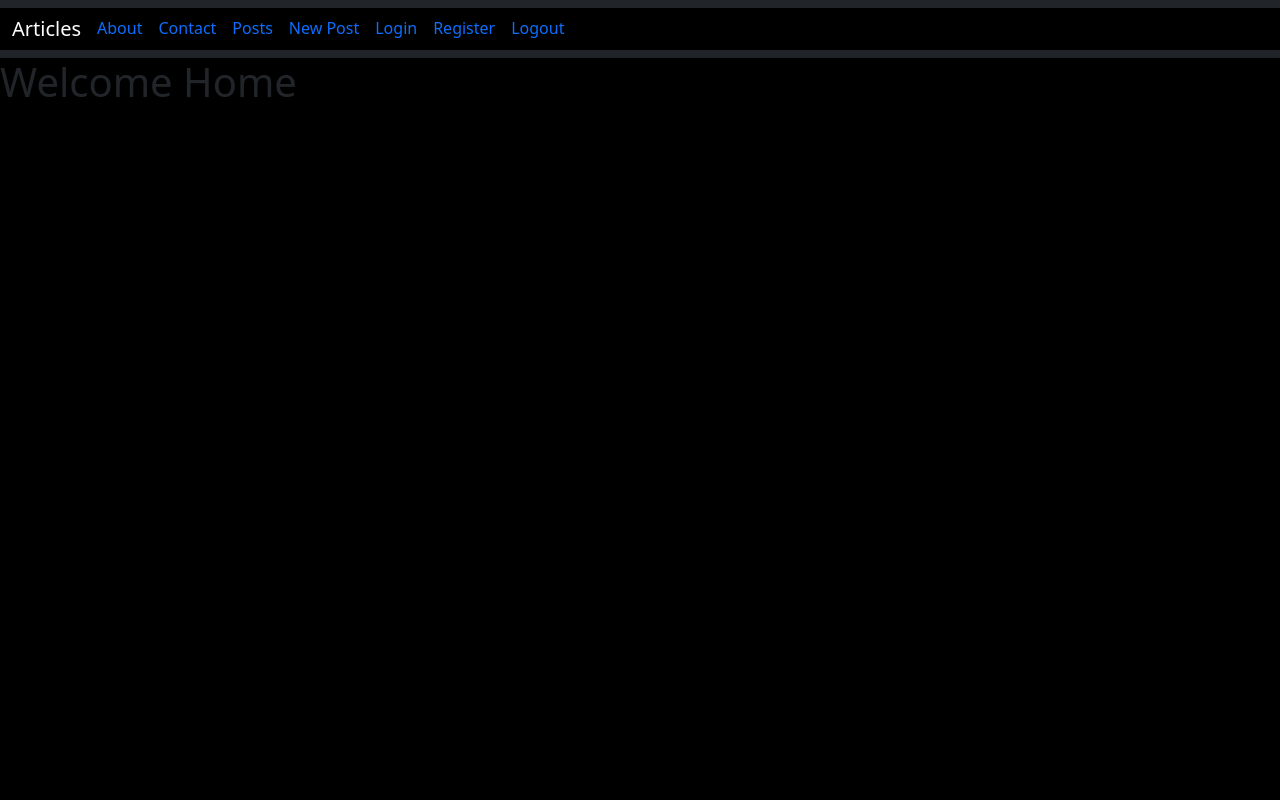
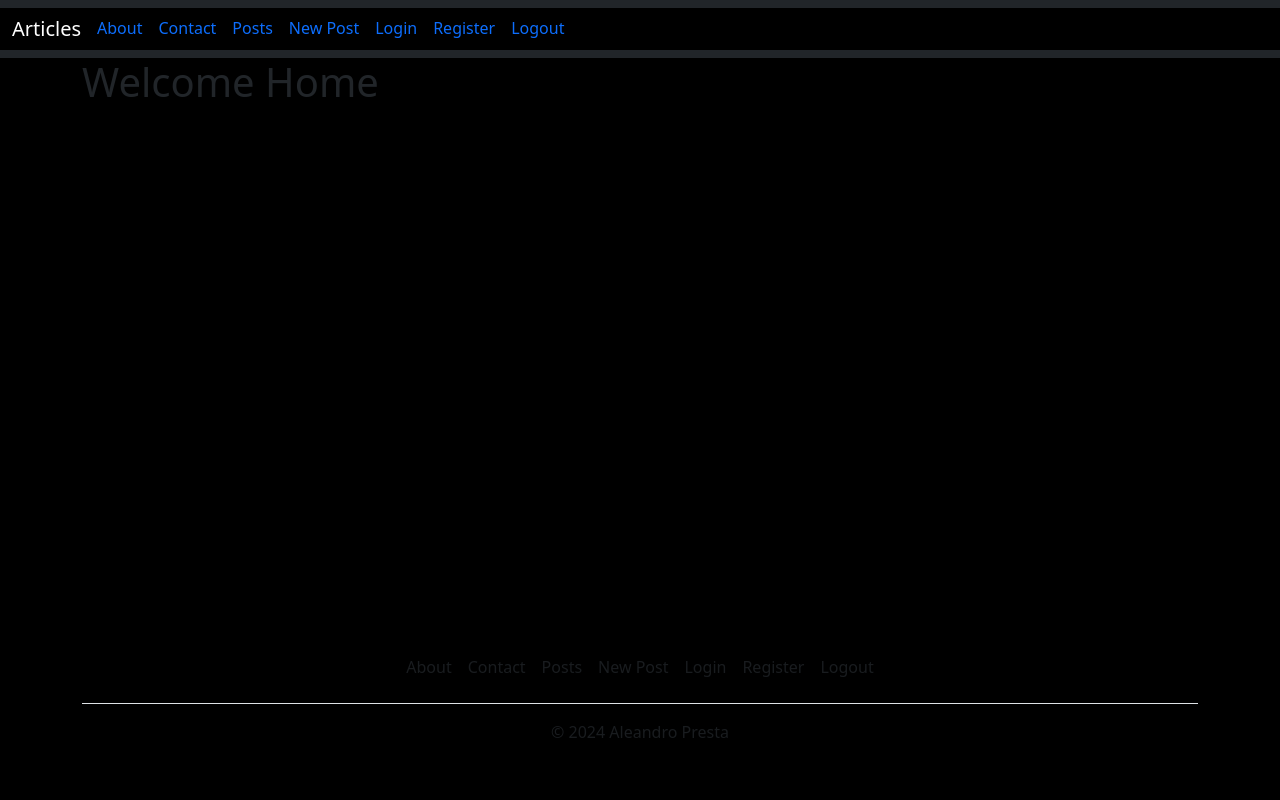
Before and after one commit to AleandroPresta/articles-webapp, a Django app: page / in a window 1280 px wide. Run offline with Django 4.2, Linux system fonts and the light colour scheme; some libraries are stand-ins or nearby versions.

Commit message:
Added footer

```diff
--- a/app/posts/templates/posts/all_posts.html
+++ b/app/posts/templates/posts/all_posts.html
@@ -4,8 +4,8 @@
     All Posts
 {% endblock %}
 {% block content %}
-    <h1>Posts List</h1>
     <div class="container">
+        <h1>Posts List</h1>
         <div class="row">
             {% for post in posts %}
                 <div class="col">
--- a/app/templates/home.html
+++ b/app/templates/home.html
@@ -4,5 +4,7 @@
     Home
 {% endblock %}
 {% block content %}
-    <h1>Welcome Home</h1>
+    <div class="container">
+        <h1>Welcome Home</h1>
+    </div>
 {% endblock %}
--- a/app/templates/layout.html
+++ b/app/templates/layout.html
@@ -51,5 +51,34 @@
             </div>
         </nav>
         <main>{% block content %} {% endblock %}</main>
+        <div class="container fixed-bottom">
+            <footer class="py-3 my-4 bd-footer ">
+                <ul class="nav justify-content-center border-bottom pb-3 mb-3">
+                    <li class="nav-item">
+                            <a class="nav-link px-2 text-body-secondary" href="/about">About</a>
+                        </li>
+                        <li class="nav-item">
+                            <a class="nav-link px-2 text-body-secondary" href="/contact">Contact</a>
+                        </li>
+                        <li class="nav-item">
+                            <a class="nav-link px-2 text-body-secondary" href="{% url 'posts:all_posts' %}">Posts</a>
+                        </li>
+                        <li class="nav-item">
+                            <a class="nav-link px-2 text-body-secondary" href="#">New Post</a>
+                        </li>
+                        <li class="nav-item">
+                            <a class="nav-link px-2 text-body-secondary" href="#">Login</a>
+                        </li>
+                        <li class="nav-item">
+                            <a class="nav-link px-2 text-body-secondary" href="#">Register</a>
+                        </li>
+                        <li class="nav-item">
+                            <a class="nav-link px-2 text-body-secondary" href="#">Logout</a>
+                        </li>
+                </ul>
+                <p class="text-center text-body-secondary">&copy; 2024 Aleandro Presta</p>
+            </footer>
+        </div>
+
     </body>
 </html>
```
